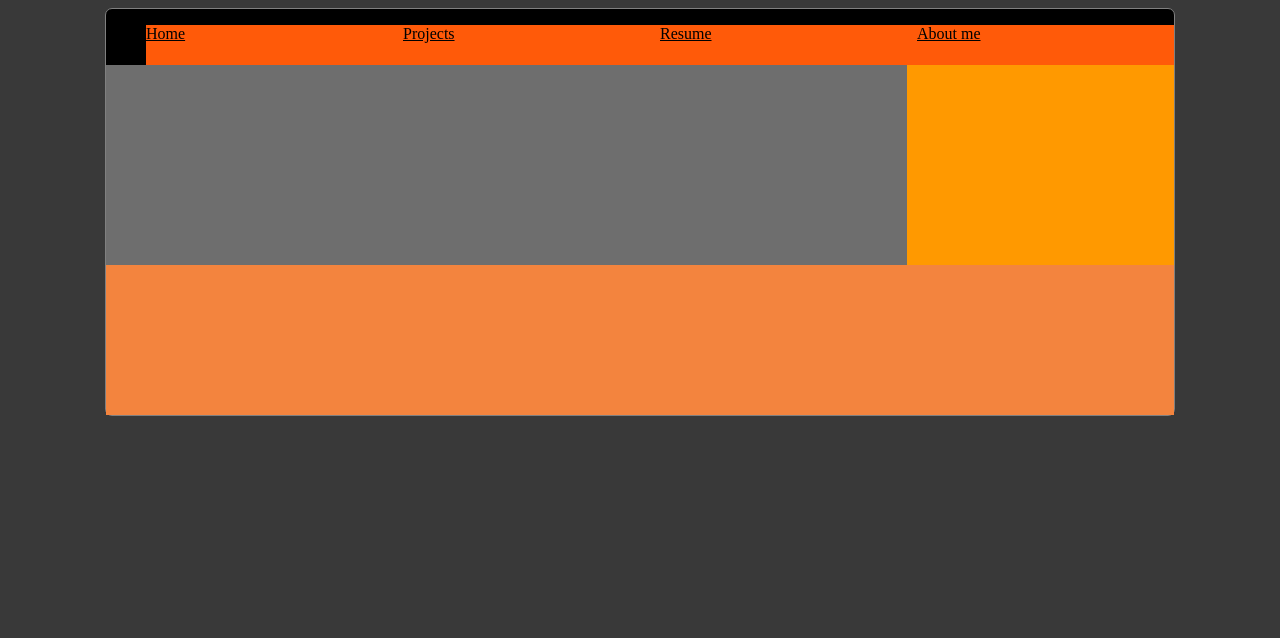
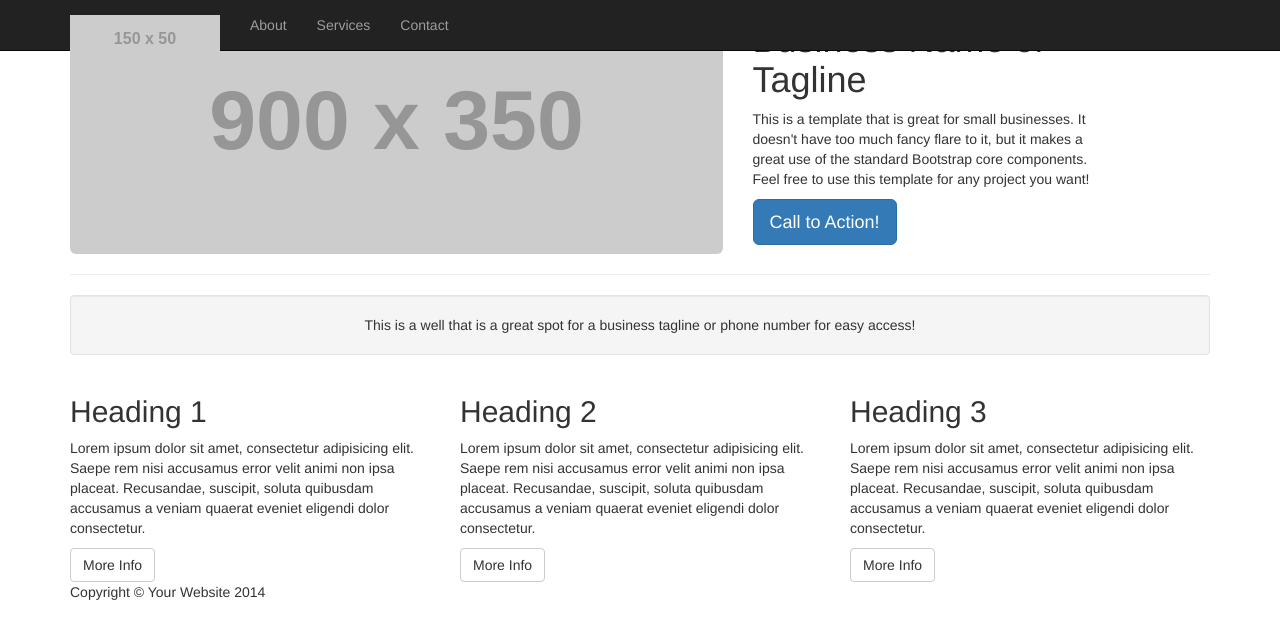
Before and after one commit to DasilvaKareem/DasilvaKareem.github.io, a plain HTML site: page index.html in a window 1280 px wide. Drawn offline with nearby package versions, Linux system fonts and the light colour scheme; placeholder pictures from the web are drawn by us.

Commit message:
Update index.html

```diff
--- a/index.html
+++ b/index.html
@@ -1,27 +1,139 @@
-<html>
+<!DOCTYPE html>
+<html lang="en">
+
 <head>
-		<srcipt src="kareem.js"></srcipt>
-		<link rel="stylesheet" href="style.css">
+
+    <meta charset="utf-8">
+    <meta http-equiv="X-UA-Compatible" content="IE=edge">
+    <meta name="viewport" content="width=device-width, initial-scale=1">
+    <meta name="description" content="">
+    <meta name="author" content="">
+
+    <title>Small Business - Start Bootstrap Template</title>
+
+    <!-- Bootstrap Core CSS -->
+    <link href="css/bootstrap.min.css" rel="stylesheet">
+
+    <!-- Custom CSS -->
+    <link href="css/small-business.css" rel="stylesheet">
+
+    <!-- HTML5 Shim and Respond.js IE8 support of HTML5 elements and media queries -->
+    <!-- WARNING: Respond.js doesn't work if you view the page via file:// -->
+    <!--[if lt IE 9]>
+        <script src="https://oss.maxcdn.com/libs/html5shiv/3.7.0/html5shiv.js"></script>
+        <script src="https://oss.maxcdn.com/libs/respond.js/1.4.2/respond.min.js"></script>
+    <![endif]-->
+
 </head>
+
 <body>
-		<div class="wrapper">
-			<header>
-			</header>
-			<nav>
-				<ul>
-				<a href="#"><li>Home</li></a>
-				<a href="#"><li>Projects</li></a>
-				<a href="#"><li>Resume</li></a>
-				<a href="#"><li>About me</li></a>
+
+    <!-- Navigation -->
+    <nav class="navbar navbar-inverse navbar-fixed-top" role="navigation">
+        <div class="container">
+            <!-- Brand and toggle get grouped for better mobile display -->
+            <div class="navbar-header">
+                <button type="button" class="navbar-toggle" data-toggle="collapse" data-target="#bs-example-navbar-collapse-1">
+                    <span class="sr-only">Toggle navigation</span>
+                    <span class="icon-bar"></span>
+                    <span class="icon-bar"></span>
+                    <span class="icon-bar"></span>
+                </button>
+                <a class="navbar-brand" href="#">
+                    <img src="http://placehold.it/150x50&text=Logo" alt="">
+                </a>
+            </div>
+            <!-- Collect the nav links, forms, and other content for toggling -->
+            <div class="collapse navbar-collapse" id="bs-example-navbar-collapse-1">
+                <ul class="nav navbar-nav">
+                    <li>
+                        <a href="#">About</a>
+                    </li>
+                    <li>
+                        <a href="#">Services</a>
+                    </li>
+                    <li>
+                        <a href="#">Contact</a>
+                    </li>
                 </ul>
+            </div>
+            <!-- /.navbar-collapse -->
+        </div>
+        <!-- /.container -->
     </nav>
-			<article>
 
-			</article>
-			<aside>
-			</aside>
+    <!-- Page Content -->
+    <div class="container">
+
+        <!-- Heading Row -->
+        <div class="row">
+            <div class="col-md-7">
+                <img class="img-responsive img-rounded" src="http://placehold.it/900x350" alt="">
+            </div>
+            <!-- /.col-md-8 -->
+            <div class="col-md-4">
+                <h1>Business Name or Tagline</h1>
+                <p>This is a template that is great for small businesses. It doesn't have too much fancy flare to it, but it makes a great use of the standard Bootstrap core components. Feel free to use this template for any project you want!</p>
+                <a class="btn btn-primary btn-lg" href="#">Call to Action!</a>
+            </div>
+            <!-- /.col-md-4 -->
+        </div>
+        <!-- /.row -->
+
+        <hr>
+
+        <!-- Call to Action Well -->
+        <div class="row">
+            <div class="col-lg-12">
+                <div class="well text-center">
+                    This is a well that is a great spot for a business tagline or phone number for easy access!
+                </div>
+            </div>
+            <!-- /.col-lg-12 -->
+        </div>
+        <!-- /.row -->
+
+        <!-- Content Row -->
+        <div class="row">
+            <div class="col-md-4">
+                <h2>Heading 1</h2>
+                <p>Lorem ipsum dolor sit amet, consectetur adipisicing elit. Saepe rem nisi accusamus error velit animi non ipsa placeat. Recusandae, suscipit, soluta quibusdam accusamus a veniam quaerat eveniet eligendi dolor consectetur.</p>
+                <a class="btn btn-default" href="#">More Info</a>
+            </div>
+            <!-- /.col-md-4 -->
+            <div class="col-md-4">
+                <h2>Heading 2</h2>
+                <p>Lorem ipsum dolor sit amet, consectetur adipisicing elit. Saepe rem nisi accusamus error velit animi non ipsa placeat. Recusandae, suscipit, soluta quibusdam accusamus a veniam quaerat eveniet eligendi dolor consectetur.</p>
+                <a class="btn btn-default" href="#">More Info</a>
+            </div>
+            <!-- /.col-md-4 -->
+            <div class="col-md-4">
+                <h2>Heading 3</h2>
+                <p>Lorem ipsum dolor sit amet, consectetur adipisicing elit. Saepe rem nisi accusamus error velit animi non ipsa placeat. Recusandae, suscipit, soluta quibusdam accusamus a veniam quaerat eveniet eligendi dolor consectetur.</p>
+                <a class="btn btn-default" href="#">More Info</a>
+            </div>
+            <!-- /.col-md-4 -->
+        </div>
+        <!-- /.row -->
+
+        <!-- Footer -->
         <footer>
+            <div class="row">
+                <div class="col-lg-12">
+                    <p>Copyright &copy; Your Website 2014</p>
+                </div>
+            </div>
         </footer>
+
     </div>
+    <!-- /.container -->
+
+    <!-- jQuery Version 1.11.0 -->
+    <script src="js/jquery-1.11.0.js"></script>
+
+    <!-- Bootstrap Core JavaScript -->
+    <script src="js/bootstrap.min.js"></script>
+
 </body>
+
 </html>
```
Lines whose indentation alone changed are shown as unchanged.
